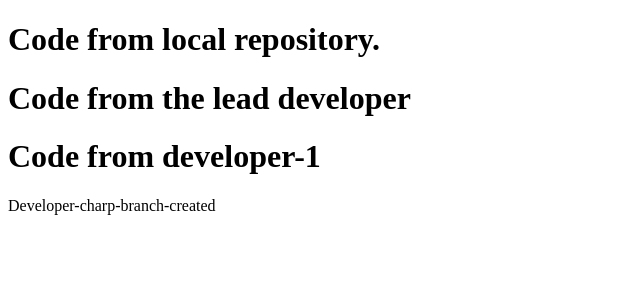
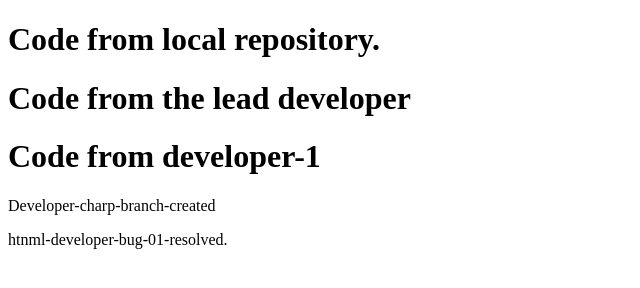
Before and after one commit to aman-singh-parihar/youtube-github-tutorial, a plain HTML site: page index.html in a window 1280 px wide. Shown: the whole page, without its empty margins (0-640 px from the left). Drawn offline with Linux system fonts and the light colour scheme.

Commit message:
html-developer-resolved-the-bug-01

```diff
--- a/index.html
+++ b/index.html
@@ -11,5 +11,6 @@
     <h1>Code from the lead developer</h1>
     <h1>Code from developer-1</h1>
     <p>Developer-charp-branch-created</p>
+    <p>htnml-developer-bug-01-resolved.</p>
 </body>
 </html>
```
